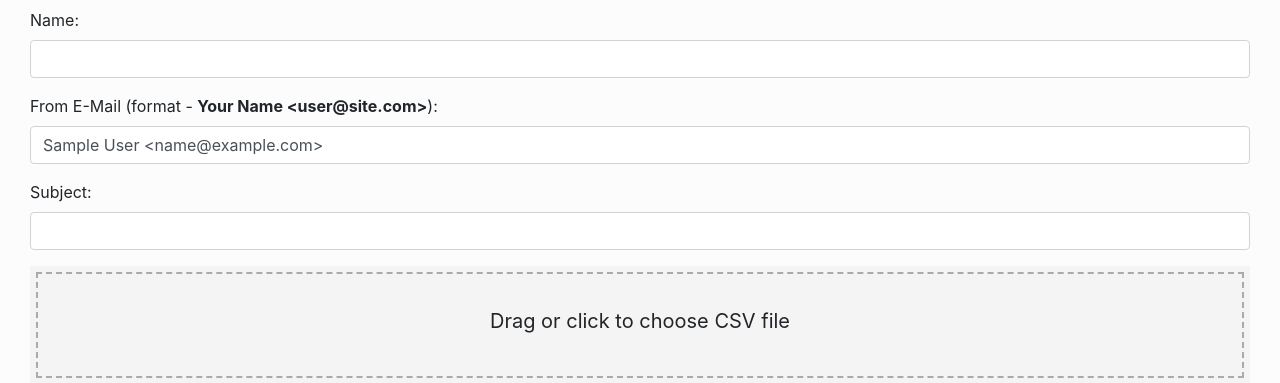
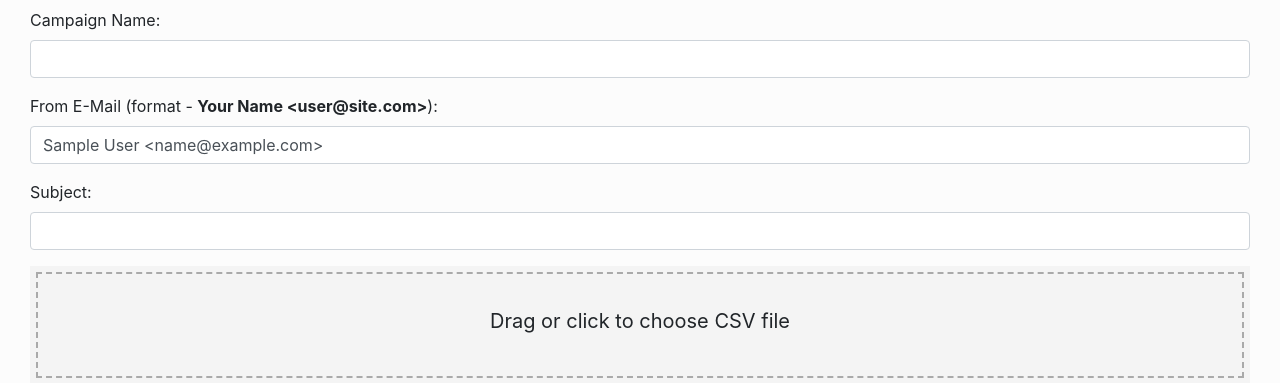
Before and after one commit to pulsejet/cobalt, a Django app: page / in a window 1280 px wide. Shown: the part 78-461 px from the top of the page. Run offline with Django 3.2, Linux system fonts and the light colour scheme; the visitor is signed in with stand-in values (Sample User, id 1); data that the repository does not hold is empty; parts of the project's set-up code (start-up, migrations or seed data) failed here and were passed over; some libraries are stand-ins or nearby versions.

Commit message:
Change Name to Campaign Name

```diff
--- a/campaign/templates/default.html
+++ b/campaign/templates/default.html
@@ -13,7 +13,7 @@
 
     <form action="/campaign" method="POST" enctype="multipart/form-data">
         <div class="form-group">
-            <label for="name">Name:</label>
+            <label for="name">Campaign Name:</label>
             <input name="name" type="text" class="form-control" id="name">
         </div>
 
```
